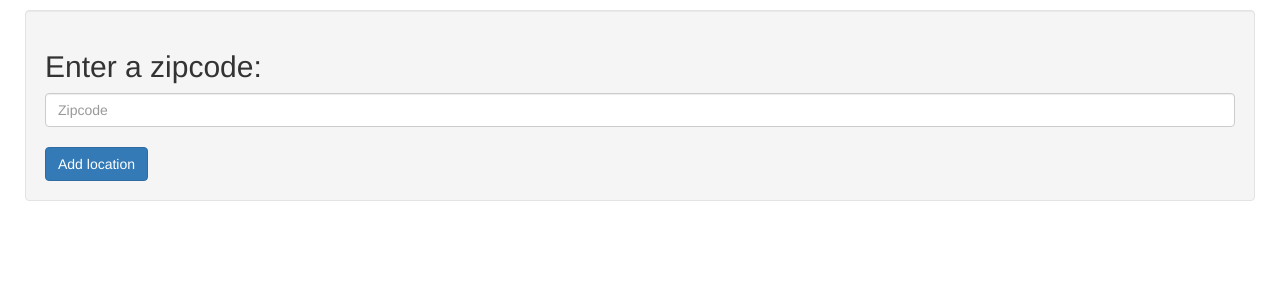
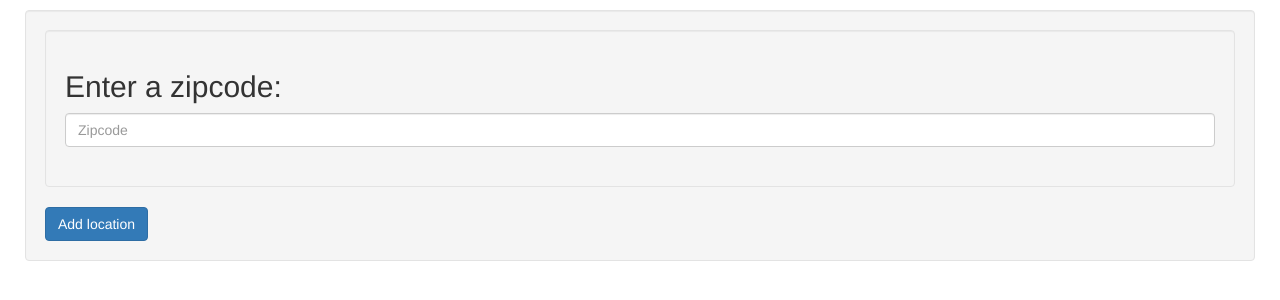
Before and after one commit to cri99/cb-ng-weather, an Angular app: page / in a window 1280 px wide. Shown: the top 300 px of the page. Built offline with nearby package versions, Linux system fonts and the light colour scheme.

Commit message:
refactoring zip code entry

```diff
--- a/src/app/app.module.ts
+++ b/src/app/app.module.ts
@@ -18,6 +18,7 @@ import { CurrentConditionsItemComponent } from './current-conditions-item/curren
 import { CurrentConditionsContainerComponent } from './current-conditions-container/current-conditions-container.component';
 import { getWeatherConditionIconUrlPipe } from './get-weather-icon-url.pipe';
 import { ReactiveStatusButtonComponent } from './reactive-status-button/reactive-status-button.component';
+import { NewWeatherDataEntryContainerComponent } from './new-weather-data-entry-container/new-weather-data-entry-container.component';
 
 @NgModule({
   declarations: [
@@ -29,7 +30,8 @@ import { ReactiveStatusButtonComponent } from './reactive-status-button/reactive
     MainPageComponent,
     CurrentConditionsItemComponent,
     getWeatherConditionIconUrlPipe,
-    ReactiveStatusButtonComponent
+    ReactiveStatusButtonComponent,
+    NewWeatherDataEntryContainerComponent
   ],
   imports: [
     BrowserModule,
--- a/src/app/main-page/main-page.component.html
+++ b/src/app/main-page/main-page.component.html
@@ -1,6 +1,6 @@
 <div class="container-fluid">
 
-  <app-zipcode-entry> </app-zipcode-entry>
+  <app-new-weather-data-entry-container> </app-new-weather-data-entry-container>
   <app-current-conditions-container></app-current-conditions-container>
 
 </div>
--- /dev/null
+++ b/src/app/new-weather-data-entry-container/new-weather-data-entry-container.component.html
@@ -0,0 +1,10 @@
+<div class="well">
+
+  <app-zipcode-entry
+    [(zipCode)] = "newWeatherDataEntry.zipCode"
+  ></app-zipcode-entry>
+
+  <button class="btn btn-primary" (click)="addLocation()" >
+    Add location
+  </button>
+</div>
--- /dev/null
+++ b/src/app/new-weather-data-entry-container/new-weather-data-entry-container.component.ts
@@ -0,0 +1,27 @@
+import { ChangeDetectionStrategy, Component } from '@angular/core';
+import { WeatherService } from 'app/weather.service';
+
+@Component({
+  selector: 'app-new-weather-data-entry-container',
+  templateUrl: './new-weather-data-entry-container.component.html',
+  changeDetection: ChangeDetectionStrategy.OnPush
+})
+export class NewWeatherDataEntryContainerComponent {
+
+  newWeatherDataEntry : {
+    zipCode: string;
+    cityCode: string;
+  } = {
+    zipCode: "",
+    cityCode: "it"
+  }
+
+
+  constructor(private weatherService : WeatherService) { }
+
+  addLocation(){
+    this.weatherService.addCurrentConditions(this.newWeatherDataEntry.zipCode).subscribe(console.log);
+    this.newWeatherDataEntry.zipCode = "";
+  }
+
+}
--- a/src/app/zipcode-entry/zipcode-entry.component.html
+++ b/src/app/zipcode-entry/zipcode-entry.component.html
@@ -1,8 +1,5 @@
 <div class="well">
   <h2>Enter a zipcode:</h2>
-  <input type="text" #zipcode placeholder="Zipcode" class="form-control">
+  <input type="text" [ngModel] = "zipCode" (ngModelChange)="zipCodeChange.emit($event)" placeholder="Zipcode" class="form-control">
   <br>
-  <button class="btn btn-primary" (click)="addLocation(zipcode.value)" >
-    Add location
-  </button>
 </div>
--- a/src/app/zipcode-entry/zipcode-entry.component.ts
+++ b/src/app/zipcode-entry/zipcode-entry.component.ts
@@ -1,5 +1,4 @@
-import { ChangeDetectionStrategy, Component } from '@angular/core';
-import { WeatherService } from 'app/weather.service';
+import { ChangeDetectionStrategy, Component, EventEmitter, Input, Output } from '@angular/core';
 
 @Component({
   selector: 'app-zipcode-entry',
@@ -8,10 +7,8 @@ import { WeatherService } from 'app/weather.service';
 })
 export class ZipcodeEntryComponent {
 
-  constructor(private weatherService : WeatherService) { }
+  @Input() zipCode: string;
+  @Output() zipCodeChange = new EventEmitter<string>();
 
-  addLocation(zipcode : string){
-    this.weatherService.addCurrentConditions(zipcode).subscribe(console.log);
-  }
-
+  constructor() { }
 }
```
